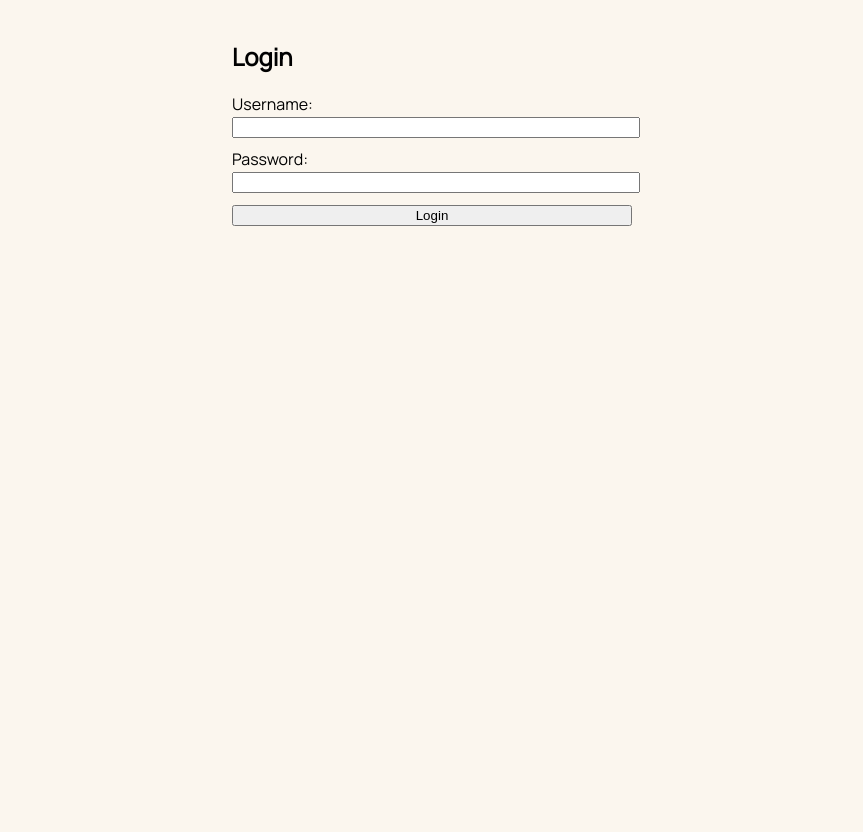
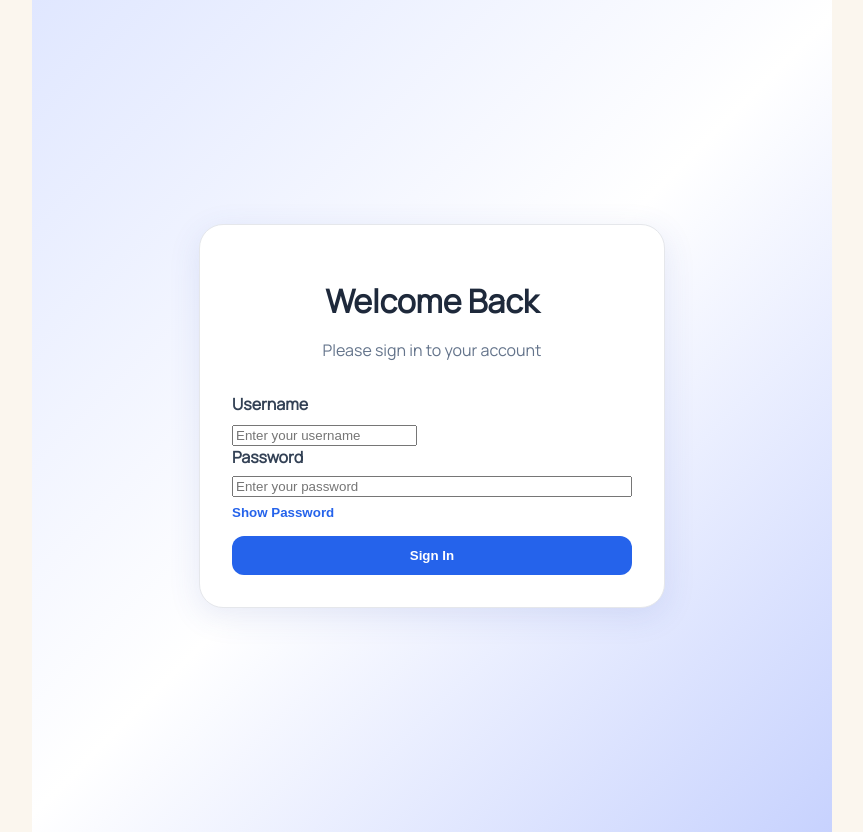
Before and after one commit to phatcharat/Sous_Cook, a React (Create React App) app in the folder client/: page /login in a window 1280 px wide. Shown: the whole page, without its empty margins (208-1071 px from the left). Before the commit the page ends 800 px from the top, so only its background shows below. Built offline with nearby package versions, Linux system fonts and the light colour scheme.

Commit message:
login test

```diff
--- /dev/null
+++ b/client/src/css/LoginPage.css
@@ -0,0 +1,101 @@
+.login-container {
+  min-height: 100vh;
+  background: linear-gradient(135deg, #e0e7ff 0%, #fff 50%, #c7d2fe 100%);
+  display: flex;
+  align-items: center;
+  justify-content: center;
+  padding: 1rem;
+}
+
+.login-card {
+  width: 100%;
+  max-width: 400px;
+  background: #fff;
+  border-radius: 1.5rem;
+  box-shadow: 0 8px 32px rgba(60, 80, 180, 0.12);
+  border: 1px solid #e5e7eb;
+  padding: 2rem;
+}
+
+.login-header {
+  text-align: center;
+  margin-bottom: 2rem;
+}
+
+.login-title {
+  font-size: 2rem;
+  font-weight: bold;
+  color: #1e293b;
+  margin-bottom: 0.5rem;
+}
+
+.login-subtitle {
+  color: #64748b;
+  margin-bottom: 1rem;
+}
+
+.login-label {
+  font-weight: 600;
+  color: #334155;
+  margin-bottom: 0.5rem;
+  display: block;
+}
+
+.login-input {
+  width: 100%;
+  padding: 0.75rem 1rem;
+  border-radius: 0.75rem;
+  border: 1px solid #cbd5e1;
+  margin-bottom: 1rem;
+  font-size: 1rem;
+  transition: border 0.2s;
+}
+
+.login-input:focus {
+  border-color: #2563eb;
+  outline: none;
+}
+
+.login-error {
+  color: #ef4444;
+  font-size: 0.9rem;
+  margin-bottom: 1rem;
+}
+
+.login-button {
+  width: 100%;
+  background: #2563eb;
+  color: #fff;
+  font-weight: 600;
+  padding: 0.75rem;
+  border-radius: 0.75rem;
+  border: none;
+  transition: background 0.2s;
+  cursor: pointer;
+}
+
+.login-button:hover {
+  background: #1d4ed8;
+}
+
+.login-button:disabled {
+  background: #93c5fd;
+  cursor: not-allowed;
+}
+
+.login-password-group {
+  display: flex;
+  flex-direction: column;
+  gap: 0.5rem;
+}
+
+.login-password-toggle {
+  justify-content: space-between;
+  margin-bottom: 1rem;
+  background: none;
+  border: none;
+  cursor: pointer;
+  color: #2563eb;
+  text-align: left;
+  padding: 0;
+}
--- a/client/src/pages/LoginPage.js
+++ b/client/src/pages/LoginPage.js
@@ -1,50 +1,175 @@
 import React, { useState } from 'react';
 import { useNavigate } from 'react-router-dom';
+import '../css/LoginPage.css';
 
 const LoginPage = () => {
-  const [username, setUsername] = useState('');
-  const [password, setPassword] = useState('');
-  const [error, setError] = useState('');
+  const [formData, setFormData] = useState({
+    username: '',
+    password: ''
+  });
+  const [errors, setErrors] = useState({});
+  const [showPassword, setShowPassword] = useState(false);
+  const [isLoading, setIsLoading] = useState(false);
+  const [touched, setTouched] = useState({});
   const navigate = useNavigate();
 
-  const handleSubmit = (e) => {
-    e.preventDefault();
-    // Replace with your authentication logic
-    if (username === 'admin' && password === '1234') {
-      setError('');
-      navigate('/home'); // Redirect to /home
-    } else {
-      setError('Invalid username or password');
+  // Validation rules
+  const validateField = (name, value) => {
+    switch (name) {
+      case 'username':
+        if (!value.trim()) return 'Username is required';
+        if (value.length < 3) return 'Username must be at least 3 characters';
+        if (!/^[a-zA-Z0-9_]+$/.test(value)) return 'Username can only contain letters, numbers, and underscores';
+        return '';
+      case 'password':
+        if (!value) return 'Password is required';
+        if (value.length < 4) return 'Password must be at least 4 characters';
+        return '';
+      default:
+        return '';
     }
   };
 
+  const validateForm = () => {
+    const newErrors = {};
+    Object.keys(formData).forEach(key => {
+      const error = validateField(key, formData[key]);
+      if (error) newErrors[key] = error;
+    });
+    return newErrors;
+  };
+
+  const handleInputChange = (e) => {
+    const { name, value } = e.target;
+    setFormData(prev => ({ ...prev, [name]: value }));
+    if (errors[name]) {
+      setErrors(prev => ({ ...prev, [name]: '' }));
+    }
+    if (touched[name]) {
+      const error = validateField(name, value);
+      setErrors(prev => ({ ...prev, [name]: error }));
+    }
+  };
+
+  const handleBlur = (e) => {
+    const { name, value } = e.target;
+    setTouched(prev => ({ ...prev, [name]: true }));
+    const error = validateField(name, value);
+    setErrors(prev => ({ ...prev, [name]: error }));
+  };
+
+  const handleSubmit = async (e) => {
+    e.preventDefault();
+    const formErrors = validateForm();
+    if (Object.keys(formErrors).length > 0) {
+      setErrors(formErrors);
+      setTouched({ username: true, password: true });
+      return;
+    }
+    setIsLoading(true);
+    setErrors({});
+    try {
+      await new Promise(resolve => setTimeout(resolve, 1500));
+      if (formData.username === 'admin' && formData.password === '1234') {
+        navigate('/home');
+      } else {
+        setErrors({ submit: 'Invalid username or password. Please try again.' });
+      }
+    } catch (error) {
+      setErrors({ submit: 'An error occurred. Please try again.' });
+    } finally {
+      setIsLoading(false);
+    }
+  };
+
+  const getInputClasses = (fieldName) => {
+    const baseClasses = "w-full pl-4 pr-4 py-3 border rounded-lg transition-all duration-200 focus:outline-none focus:ring-2 placeholder:text-gray-400";
+    const hasError = errors[fieldName];
+    if (hasError) {
+      return `${baseClasses} border-red-300 focus:border-red-500 focus:ring-red-200 bg-red-50`;
+    }
+    return `${baseClasses} border-gray-300 focus:border-blue-500 focus:ring-blue-200 hover:border-gray-400`;
+  };
+
   return (
-    <div style={{ maxWidth: 400, margin: 'auto', padding: 20 }}>
-      <h2>Login</h2>
-      <form onSubmit={handleSubmit}>
-        <div>
-          <label>Username:</label>
+    <div className="login-container">
+      <div className="login-card">
+        <div className="login-header">
+          <h1 className="login-title">Welcome Back</h1>
+          <p className="login-subtitle">Please sign in to your account</p>
+        </div>
+        <form onSubmit={handleSubmit}>
+          {/* Username Field */}
+          <label className="login-label" htmlFor="username">Username</label>
           <input
+            id="username"
+            name="username"
             type="text"
-            value={username}
-            onChange={e => setUsername(e.target.value)}
-            required
-            style={{ width: '100%', marginBottom: 10 }}
+            value={formData.username}
+            onChange={handleInputChange}
+            onBlur={handleBlur}
+            placeholder="Enter your username"
+            className={getInputClasses('username')}
+            aria-describedby={errors.username ? 'username-error' : undefined}
+            aria-invalid={errors.username ? 'true' : 'false'}
+            autoComplete="username"
+            disabled={isLoading}
           />
+          {errors.username && (
+            <div id="username-error" className="login-error" role="alert">
+              {errors.username}
+            </div>
+          )}
+
+          {/* Password Field */}
+          <label className="login-label" htmlFor="password">Password</label>
+          <div className="login-password-group">
+            <input
+              id="password"
+              name="password"
+              type={showPassword ? 'text' : 'password'}
+              value={formData.password}
+              onChange={handleInputChange}
+              onBlur={handleBlur}
+              placeholder="Enter your password"
+              className={getInputClasses('password')}
+              aria-describedby={errors.password ? 'password-error' : undefined}
+              aria-invalid={errors.password ? 'true' : 'false'}
+              autoComplete="current-password"
+              disabled={isLoading}
+            />
+            <button
+              type="button"
+              onClick={() => setShowPassword(!showPassword)}
+              className="login-label login-password-toggle"
+              disabled={isLoading}
+            >
+            {showPassword ? 'Hide Password' : 'Show Password'}
+          </button>
         </div>
-        <div>
-          <label>Password:</label>
-          <input
-            type="password"
-            value={password}
-            onChange={e => setPassword(e.target.value)}
-            required
-            style={{ width: '100%', marginBottom: 10 }}
-          />
-        </div>
-        {error && <div style={{ color: 'red', marginBottom: 10 }}>{error}</div>}
-        <button type="submit" style={{ width: '100%' }}>Login</button>
-      </form>
+        {errors.password && (
+          <div id="password-error" className="login-error" role="alert">
+            {errors.password}
+          </div>
+        )}
+
+          {/* Submit Error */}
+          {errors.submit && (
+            <div className="login-error" role="alert">
+              {errors.submit}
+            </div>
+          )}
+
+          {/* Submit Button */}
+          <button
+            type="submit"
+            className="login-button"
+            disabled={isLoading}
+          >
+            {isLoading ? 'Signing in...' : 'Sign In'}
+          </button>
+        </form>
+      </div>
     </div>
   );
 };
```
